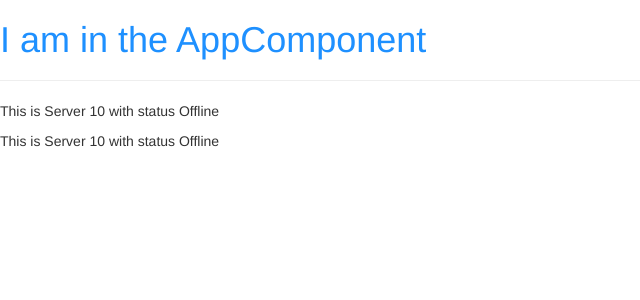
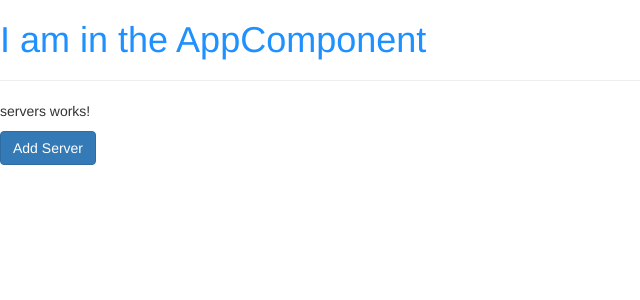
Before and after one commit to sagasoftech/angular-tutorial-old, an Angular app: page / in a window 1280 px wide. Shown: the top 300 px of the page, without its empty margins (0-640 px from the left). Built offline with nearby package versions, Linux system fonts and the light colour scheme.

Commit message:
Add button to the Page

```diff
--- a/src/app/servers/servers.component.html
+++ b/src/app/servers/servers.component.html
@@ -1 +1,2 @@
 <p>servers works!</p>
+<button class="btn btn-primary">Add Server</button>
--- a/src/app/servers/servers.component.ts
+++ b/src/app/servers/servers.component.ts
@@ -2,9 +2,7 @@
 
 @Component({
   selector: '.app-servers',
-  template: `
-  <app-server></app-server>
-  <app-server></app-server>`,
+  templateUrl:'./servers.component.html',
   styleUrls: ['./servers.component.css']
 })
 export class ServersComponent {
```
